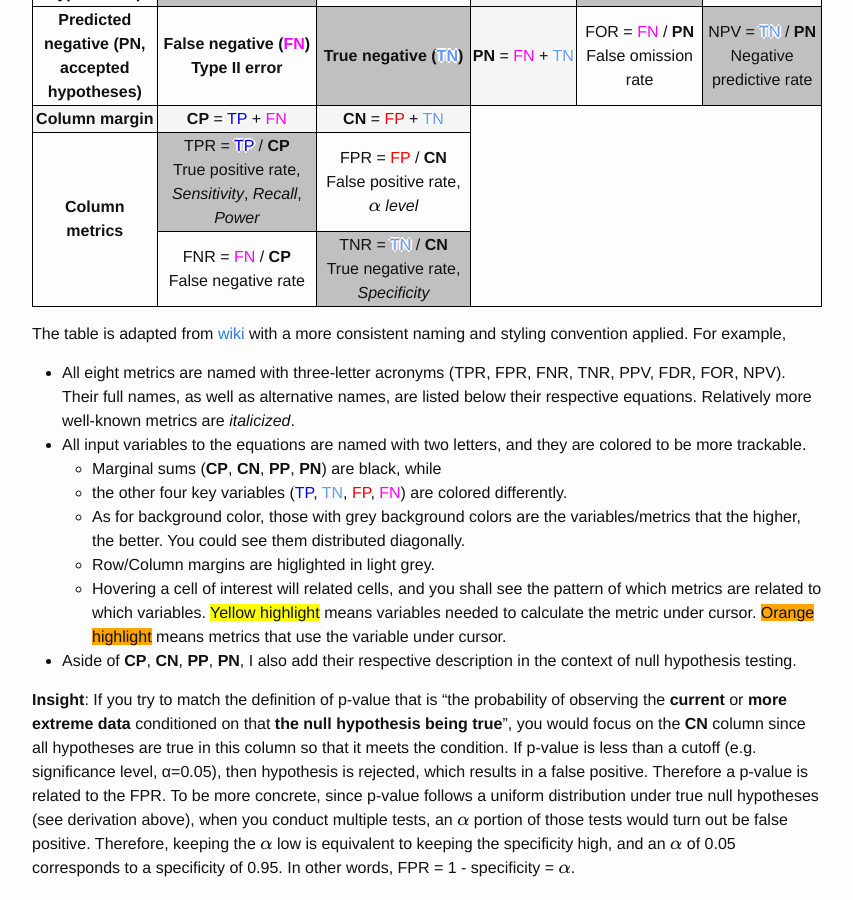
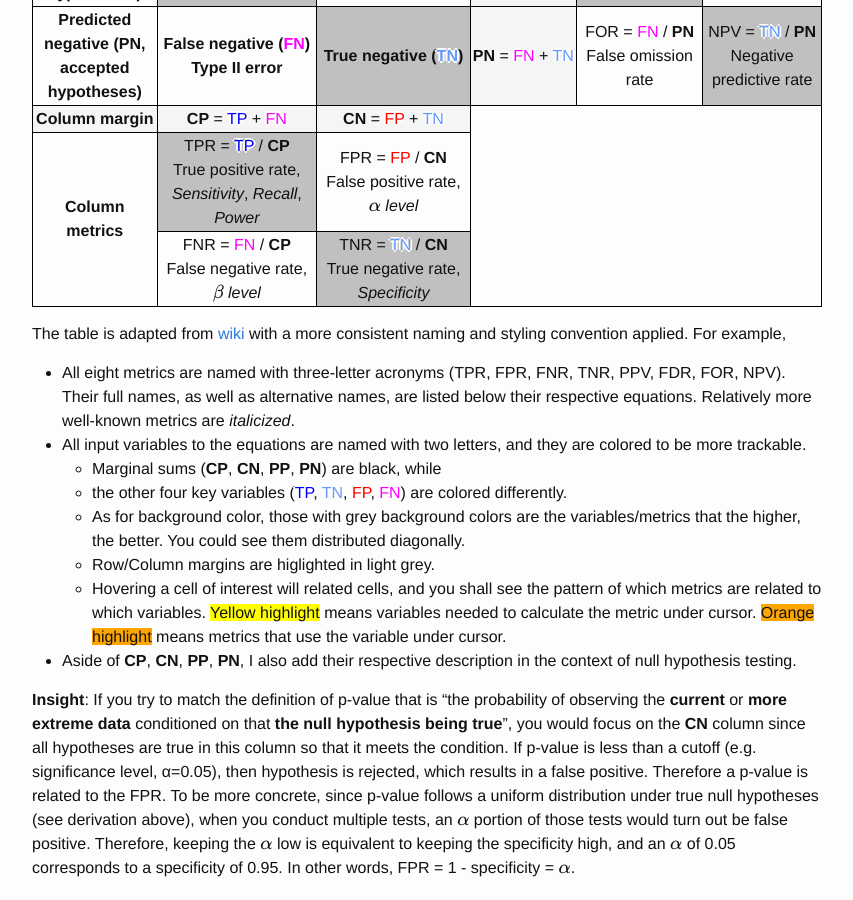
Before and after one commit to zyxue/zyxue.github.io, a Jekyll site: the page built from _posts/2018-05-15-on-the-p-value.md, in a window 1280 px wide and 900 px high, scrolled down 2140 px. Shown: the whole window, without its empty margins (213-1066 px from the left). Built offline with Jekyll 4.4.1, drawn with Linux system fonts in a browser that asks for light colours; formulas are drawn with MathJax 3; comment, search, counter and statistics services are not loaded.

Commit message:
added \beta level for False negative rate

```diff
--- a/_posts/2018-05-15-on-the-p-value.md
+++ b/_posts/2018-05-15-on-the-p-value.md
@@ -201,7 +201,7 @@ context of a confusion table;thus, it is the frequentist view.
     <!-- <td></td> -->
   </tr>
   <tr>
-    <td class="false-negative-rate"><span class="nowrap">FNR = <span class="false-negative">FN</span> / <span class="marginal">CP</span></span> <br> False negative rate</td>
+    <td class="false-negative-rate"><span class="nowrap">FNR = <span class="false-negative">FN</span> / <span class="marginal">CP</span></span> <br> False negative rate, <i>$\beta$ level</i></td>
     <td class="true-negative-rate"><span class="nowrap">TNR = <span class="true-negative">TN</span> / <span class="marginal">CN</span></span> <br> True negative rate, <i>Specificity</i></td>
     <!-- <td></td> -->
     <!-- <td></td> -->
```
